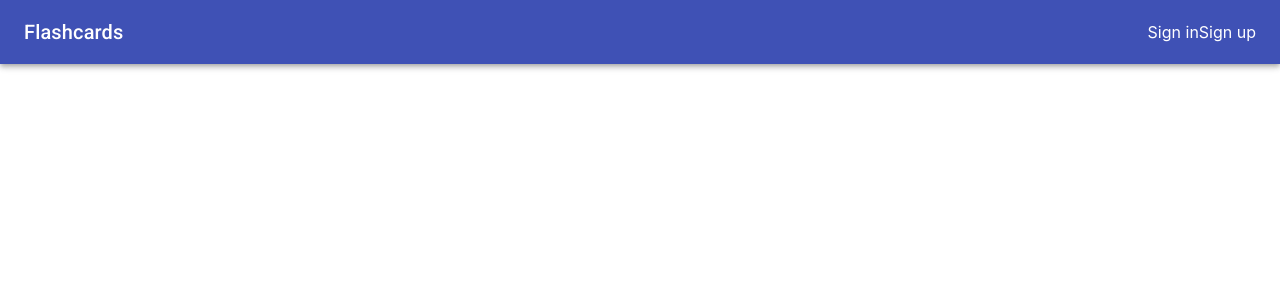
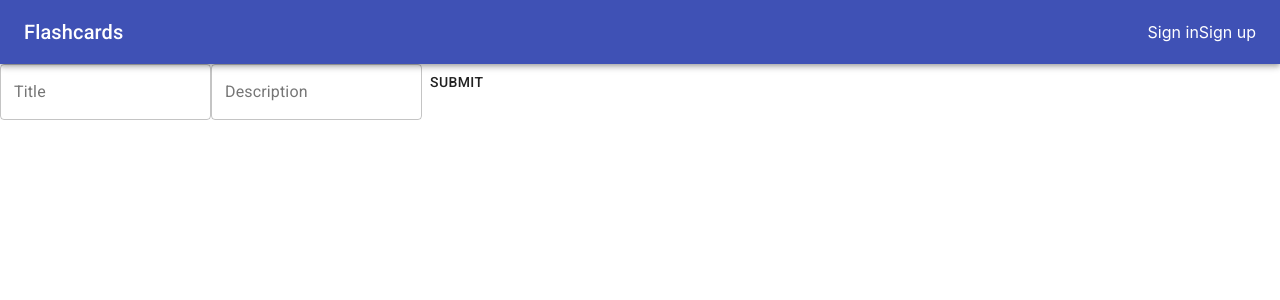
Before and after one commit to gabrielnakaema/flashcards-front, a React (Create React App) app: page /decks/create in a window 1280 px wide. Shown: the top 300 px of the page. Built offline with nearby package versions, Linux system fonts and the light colour scheme; no server answers.

Commit message:
add create deck functionality
* add createDeck function to deckService
* add DeckForm component
* add route path at /decks/create with DeckForm
* add button to DeckTable to access DeckForm's route

```diff
--- a/src/App.tsx
+++ b/src/App.tsx
@@ -13,6 +13,7 @@ import { DeckTable } from './components/DeckTable';
 import { SignInForm } from './components/SignInForm';
 import { SignUpForm } from './components/SignUpForm';
 import { Header } from './components/Header';
+import { DeckForm } from './components/DeckForm';
 
 function App() {
   const auth = useContext(AuthContext);
@@ -20,11 +21,14 @@ function App() {
     <Router>
       <Header username={auth.user?.username} logout={auth.logout} />
       <Switch>
-        <Route path="/decks/:deckId/cards/study">
-          <CardStudy />
+        <Route path="/decks/create">
+          <DeckForm />
         </Route>
         <Route path="/decks/:deckId/cards/list">
           <CardList />
+        </Route>
+        <Route path="/decks/:deckId/cards/study">
+          <CardStudy />
         </Route>
         <Route path="/decks/:deckId">
           <DeckDetail />
--- /dev/null
+++ b/src/components/DeckForm.tsx
@@ -0,0 +1,59 @@
+import { Button, TextField } from '@material-ui/core';
+import { useFormik } from 'formik';
+import * as Yup from 'yup';
+import { createDeck } from '../services/deckService';
+
+export const DeckForm = () => {
+  const formik = useFormik({
+    initialValues: {
+      title: '',
+      description: '',
+    },
+    validationSchema: Yup.object({
+      title: Yup.string().required('Title is required'),
+      description: Yup.string().required('Description is required'),
+    }),
+    onSubmit: async (values) => {
+      formik.setErrors(await formik.validateForm());
+      if (formik.isValid) {
+        const newDeck = {
+          title: values.title,
+          description: values.description,
+        };
+        await createDeck(newDeck);
+        formik.resetForm();
+      }
+    },
+  });
+
+  const handleChange = (event: React.ChangeEvent<HTMLInputElement>) => {
+    formik.setFieldTouched(event.target.name);
+    formik.handleChange(event);
+  };
+
+  return (
+    <form onSubmit={formik.handleSubmit}>
+      <TextField
+        id="title-field"
+        name="title"
+        label="Title"
+        variant="outlined"
+        value={formik.values.title}
+        onChange={handleChange}
+        error={formik.touched.title && Boolean(formik.errors.title)}
+        helperText={formik.touched.title && formik.errors.title}
+      />
+      <TextField
+        id="description-field"
+        name="description"
+        label="Description"
+        variant="outlined"
+        value={formik.values.description}
+        onChange={handleChange}
+        error={formik.touched.description && Boolean(formik.errors.description)}
+        helperText={formik.touched.description && formik.errors.description}
+      />
+      <Button type="submit">Submit</Button>
+    </form>
+  );
+};
--- a/src/components/DeckTable.tsx
+++ b/src/components/DeckTable.tsx
@@ -1,12 +1,14 @@
 import { useState, useEffect } from 'react';
 import { useHistory } from 'react-router-dom';
 import {
+  Button,
   Table,
   TableHead,
   TableBody,
   TableRow,
   TableCell,
 } from '@material-ui/core';
+import AddIcon from '@material-ui/icons/Add';
 import { getDecks } from '../services/deckService';
 import { Deck } from '../types';
 
@@ -24,6 +26,15 @@ export const DeckTable = () => {
 
   return (
     <div>
+      <Button
+        component="a"
+        onClick={() => {
+          history.push('/decks/create');
+        }}
+      >
+        <AddIcon />
+        Add deck
+      </Button>
       <Table>
         <TableHead>
           <TableRow>
--- a/src/services/deckService.ts
+++ b/src/services/deckService.ts
@@ -1,12 +1,22 @@
 import api from './api';
 import { Deck, DeckDetails } from '../types';
 
+interface NewDeck {
+  title: string;
+  description: string;
+}
+
 export const getDecks = async () => {
-  const response = await api.get('/v1/decks');
-  return response.data as Deck[];
+  const response = await api.get<Deck[]>('/v1/decks');
+  return response.data;
 };
 
 export const getDeckDetailById = async (id: number | string) => {
-  const response = await api.get(`/v1/decks/${id}`);
-  return response.data as DeckDetails;
+  const response = await api.get<DeckDetails>(`/v1/decks/${id}`);
+  return response.data;
 };
+
+export const createDeck = async (newDeck: NewDeck) => {
+  const response = await api.post<Deck>(`/v1/decks`, newDeck);
+  return response.data;
+};
```
Also changed, not shown: 1 other file (tests, documents, lock files or other folders).
